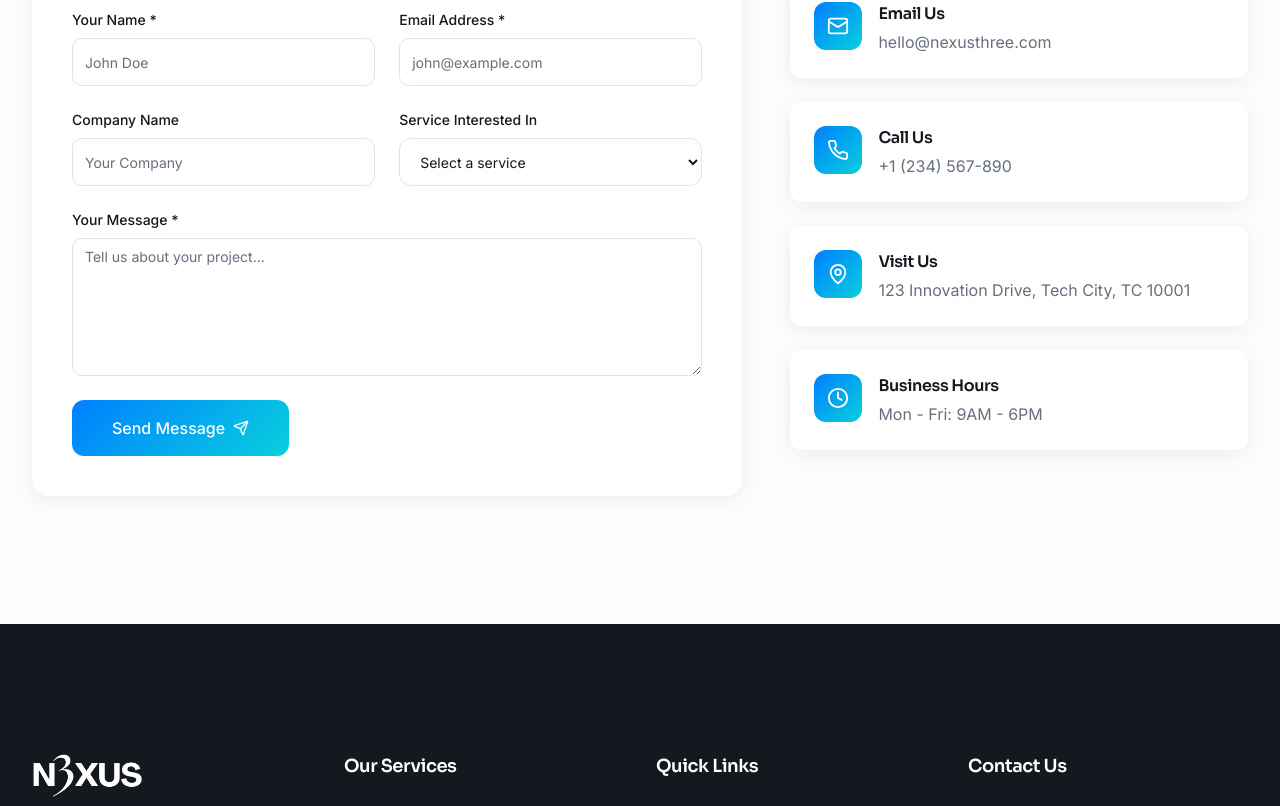
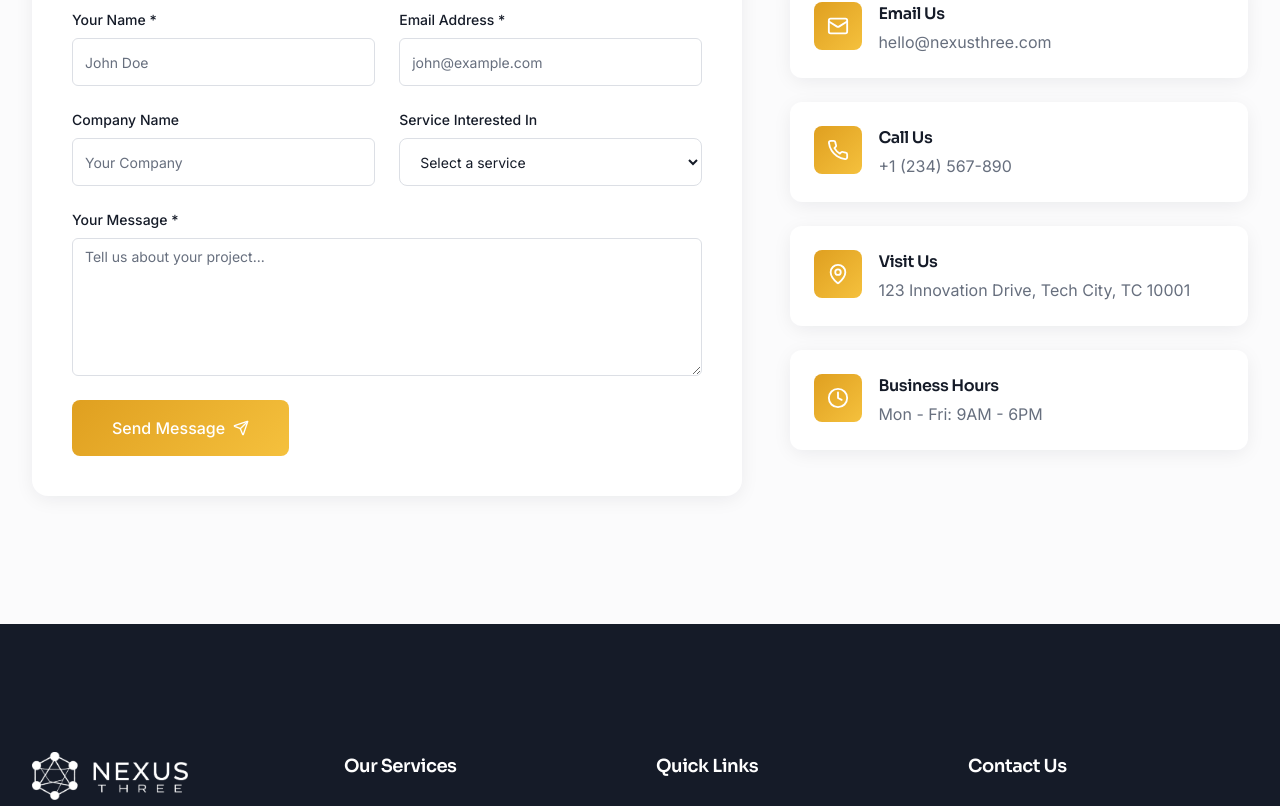
Before and after one commit to shahzadameerofficial/nexus-three, a React (Vite) app: page /nexus-three/contact in a window 1280 px wide. Shown: the part 607-1413 px from the top of the page. Built offline with nearby package versions, Linux system fonts and the light colour scheme; the HTML template or start-up script is replaced by a standard one.

Commit message:
Gold Theme

```diff
--- a/src/components/Footer.tsx
+++ b/src/components/Footer.tsx
@@ -1,6 +1,6 @@
 import { Link } from "react-router-dom";
 import { Mail, Phone, MapPin, Linkedin, Twitter, Instagram, Facebook } from "lucide-react";
-import nexusLogo from "@/assets/nexus-logo.png";
+import nexusLogo from "@/assets/logo.png";
 
 const Footer = () => {
   const currentYear = new Date().getFullYear();
--- a/src/components/Header.tsx
+++ b/src/components/Header.tsx
@@ -3,7 +3,7 @@ import { Link, useLocation } from "react-router-dom";
 import { motion, AnimatePresence } from "framer-motion";
 import { Menu, X } from "lucide-react";
 import { Button } from "@/components/ui/button";
-import nexusLogo from "@/assets/nexus-logo.png";
+import nexusLogo from "@/assets/logo.png";
 
 const navLinks = [
   { name: "Home", path: "/" },
--- a/src/index.css
+++ b/src/index.css
@@ -6,95 +6,98 @@
 
 @layer base {
   :root {
-    /* Nexus Three Brand Colors */
+    /* Nexus Three Professional Brand Colors - Deep Navy + Gold */
     --background: 0 0% 100%;
-    --foreground: 220 20% 10%;
+    --foreground: 222 30% 12%;
 
     --card: 220 20% 98%;
-    --card-foreground: 220 20% 10%;
+    --card-foreground: 222 30% 12%;
 
     --popover: 0 0% 100%;
-    --popover-foreground: 220 20% 10%;
+    --popover-foreground: 222 30% 12%;
 
-    /* Primary - Deep dark blue */
-    --primary: 220 25% 8%;
+    /* Primary - Deep Navy */
+    --primary: 222 47% 15%;
     --primary-foreground: 0 0% 98%;
 
-    /* Secondary - Light gray-blue */
-    --secondary: 220 15% 96%;
-    --secondary-foreground: 220 20% 15%;
+    /* Secondary - Subtle warm gray */
+    --secondary: 220 15% 95%;
+    --secondary-foreground: 222 30% 20%;
 
     /* Muted */
-    --muted: 220 15% 94%;
+    --muted: 220 15% 92%;
     --muted-foreground: 220 10% 45%;
 
-    /* Accent - Electric Blue */
-    --accent: 200 100% 50%;
-    --accent-foreground: 0 0% 100%;
+    /* Accent - Refined Gold */
+    --accent: 40 75% 50%;
+    --accent-foreground: 222 47% 12%;
 
-    /* Brand gradient colors - Electric Blue to Cyan */
-    --nexus-blue: 210 100% 50%;
-    --nexus-cyan: 185 100% 50%;
-    --nexus-dark: 220 25% 8%;
+    /* Brand colors - Deep Navy + Gold */
+    --nexus-navy: 222 47% 15%;
+    --nexus-navy-light: 222 35% 25%;
+    --nexus-gold: 40 75% 50%;
+    --nexus-gold-light: 43 90% 65%;
+    --nexus-dark: 222 47% 8%;
 
     --destructive: 0 84% 60%;
     --destructive-foreground: 0 0% 98%;
 
-    --border: 220 15% 90%;
-    --input: 220 15% 90%;
-    --ring: 200 100% 50%;
+    --border: 220 15% 88%;
+    --input: 220 15% 88%;
+    --ring: 40 75% 50%;
 
-    --radius: 0.75rem;
+    --radius: 0.5rem;
 
-    /* Custom shadows */
-    --shadow-soft: 0 4px 20px -2px hsl(220 30% 10% / 0.08);
-    --shadow-glow: 0 0 40px hsl(200 100% 50% / 0.3);
-    --shadow-card: 0 10px 40px -10px hsl(220 30% 10% / 0.1);
+    /* Custom shadows - warmer tones */
+    --shadow-soft: 0 4px 20px -2px hsl(222 30% 10% / 0.08);
+    --shadow-glow: 0 0 40px hsl(40 75% 50% / 0.25);
+    --shadow-card: 0 10px 40px -10px hsl(222 30% 10% / 0.1);
+    --shadow-gold: 0 4px 30px -4px hsl(40 75% 50% / 0.35);
 
     --sidebar-background: 0 0% 98%;
-    --sidebar-foreground: 240 5.3% 26.1%;
-    --sidebar-primary: 240 5.9% 10%;
+    --sidebar-foreground: 222 30% 20%;
+    --sidebar-primary: 222 47% 15%;
     --sidebar-primary-foreground: 0 0% 98%;
-    --sidebar-accent: 240 4.8% 95.9%;
-    --sidebar-accent-foreground: 240 5.9% 10%;
-    --sidebar-border: 220 13% 91%;
-    --sidebar-ring: 200 100% 50%;
+    --sidebar-accent: 40 75% 95%;
+    --sidebar-accent-foreground: 222 47% 15%;
+    --sidebar-border: 220 13% 90%;
+    --sidebar-ring: 40 75% 50%;
   }
 
   .dark {
-    --background: 220 25% 4%;
-    --foreground: 0 0% 98%;
+    --background: 222 47% 6%;
+    --foreground: 40 20% 95%;
 
-    --card: 220 25% 8%;
-    --card-foreground: 0 0% 98%;
+    --card: 222 40% 10%;
+    --card-foreground: 40 20% 95%;
 
-    --popover: 220 25% 6%;
-    --popover-foreground: 0 0% 98%;
+    --popover: 222 45% 8%;
+    --popover-foreground: 40 20% 95%;
 
-    --primary: 0 0% 98%;
-    --primary-foreground: 220 25% 8%;
+    --primary: 40 75% 55%;
+    --primary-foreground: 222 47% 8%;
 
-    --secondary: 220 20% 12%;
-    --secondary-foreground: 0 0% 98%;
+    --secondary: 222 35% 14%;
+    --secondary-foreground: 40 20% 90%;
 
-    --muted: 220 20% 15%;
-    --muted-foreground: 220 10% 60%;
+    --muted: 222 30% 16%;
+    --muted-foreground: 220 15% 55%;
 
-    --accent: 200 100% 55%;
-    --accent-foreground: 220 25% 8%;
+    --accent: 40 80% 55%;
+    --accent-foreground: 222 47% 8%;
 
-    --border: 220 20% 18%;
-    --input: 220 20% 18%;
-    --ring: 200 100% 55%;
+    --border: 222 30% 18%;
+    --input: 222 30% 18%;
+    --ring: 40 80% 55%;
 
-    --sidebar-background: 240 5.9% 10%;
-    --sidebar-foreground: 240 4.8% 95.9%;
-    --sidebar-primary: 224.3 76.3% 48%;
-    --sidebar-primary-foreground: 0 0% 100%;
-    --sidebar-accent: 240 3.7% 15.9%;
-    --sidebar-accent-foreground: 240 4.8% 95.9%;
-    --sidebar-border: 240 3.7% 15.9%;
-    --sidebar-ring: 200 100% 55%;
+    --sidebar-background: 222 45% 8%;
+    --sidebar-foreground: 40 20% 90%;
+    --sidebar-primary: 40 75% 55%;
+    --sidebar-primary-foreground: 222 47% 8%;
+    --sidebar-accent: 222 35% 14%;
+    --sidebar-accent-foreground: 40 20% 90%;
+    --sidebar-border: 222 30% 16%;
+    --sidebar-ring: 40 80% 55%;
   }
 }
 
@@ -116,23 +119,40 @@
     font-family: 'Sora', system-ui, sans-serif;
     @apply font-semibold tracking-tight;
   }
-
-  *::selection{
-    @apply text-background;
-    background-color: hsl(var(--nexus-blue) / 0.9);
-  }
 }
 
 @layer utilities {
-  /* Nexus gradient text - Electric Blue to Cyan */
+  /* Nexus gradient text - Rich Gold Gradient */
   .gradient-text {
     @apply bg-clip-text text-transparent;
-    background-image: linear-gradient(135deg, hsl(210 100% 50%) 0%, hsl(184, 93%, 45%) 100%);
+    background-image: linear-gradient(135deg, hsl(35 85% 45%) 0%, hsl(40 75% 50%) 50%, hsl(43 90% 60%) 100%);
   }
 
-  /* Nexus gradient background */
+  /* Gold to Navy gradient text - for dark backgrounds */
+  .gradient-text-gold {
+    @apply bg-clip-text text-transparent;
+    background-image: linear-gradient(135deg, hsl(43 90% 65%) 0%, hsl(40 75% 50%) 100%);
+  }
+
+  /* Navy gradient text - for light backgrounds */
+  .gradient-text-navy {
+    @apply bg-clip-text text-transparent;
+    background-image: linear-gradient(135deg, hsl(222 47% 18%) 0%, hsl(222 35% 30%) 100%);
+  }
+
+  /* Nexus gradient background - Elegant Gold */
   .gradient-nexus {
-    background: linear-gradient(135deg, hsl(210 100% 50%) 0%, hsl(184, 93%, 45%) 100%);
+    background: linear-gradient(135deg, hsl(40 75% 50%) 0%, hsl(43 90% 60%) 100%);
+  }
+
+  /* Navy gradient background */
+  .gradient-navy {
+    background: linear-gradient(135deg, hsl(222 47% 15%) 0%, hsl(222 35% 25%) 100%);
+  }
+
+  /* Accent gradient for backgrounds */
+  .bg-gradient-accent {
+    background: linear-gradient(135deg, hsl(40 75% 50% / 0.15) 0%, hsl(43 90% 65% / 0.1) 100%);
   }
 
   /* Glass effect */
@@ -140,7 +160,7 @@
     @apply bg-background/80 backdrop-blur-lg;
   }
 
-  /* Elegant underline animation */
+  /* Elegant underline animation with gold */
   .link-underline {
     @apply relative;
   }
@@ -148,7 +168,7 @@
   .link-underline::after {
     content: '';
     @apply absolute bottom-0 left-0 w-0 h-[2px] transition-all duration-300;
-    background: linear-gradient(90deg, hsl(210 100% 50%) 0%, hsl(184, 93%, 45%) 100%);
+    background: linear-gradient(90deg, hsl(40 75% 50%) 0%, hsl(43 90% 65%) 100%);
   }
 
   .link-underline:hover::after {
@@ -165,7 +185,7 @@
     @apply max-w-7xl mx-auto;
   }
 
-  /* Animated gradient border */
+  /* Animated gradient border with gold */
   .gradient-border {
     position: relative;
   }
@@ -176,11 +196,21 @@
     inset: 0;
     padding: 1px;
     border-radius: inherit;
-    background: linear-gradient(135deg, hsl(210 100% 50%) 0%, hsl(184, 93%, 45%) 100%);
+    background: linear-gradient(135deg, hsl(40 75% 50%) 0%, hsl(43 90% 65%) 100%);
     -webkit-mask: linear-gradient(#fff 0 0) content-box, linear-gradient(#fff 0 0);
     mask: linear-gradient(#fff 0 0) content-box, linear-gradient(#fff 0 0);
     -webkit-mask-composite: xor;
     mask-composite: exclude;
+  }
+
+  /* Professional card hover */
+  .card-professional {
+    @apply bg-card border border-border/50 transition-all duration-300;
+  }
+
+  .card-professional:hover {
+    @apply border-accent/30 shadow-card;
+    transform: translateY(-2px);
   }
 }
 
@@ -208,8 +238,8 @@
 }
 
 @keyframes pulse-glow {
-  0%, 100% { box-shadow: 0 0 20px hsl(200 100% 50% / 0.3); }
-  50% { box-shadow: 0 0 40px hsl(200 100% 50% / 0.5); }
+  0%, 100% { box-shadow: 0 0 20px hsl(40 75% 50% / 0.2); }
+  50% { box-shadow: 0 0 40px hsl(40 75% 50% / 0.4); }
 }
 
 @keyframes slide-up {
@@ -220,6 +250,11 @@
 @keyframes fade-in {
   from { opacity: 0; }
   to { opacity: 1; }
+}
+
+@keyframes shimmer {
+  0% { background-position: -200% 0; }
+  100% { background-position: 200% 0; }
 }
 
 .animate-float {
@@ -237,3 +272,8 @@
 .animate-fade-in {
   animation: fade-in 0.8s ease-out forwards;
 }
+
+.animate-shimmer {
+  animation: shimmer 3s linear infinite;
+  background-size: 200% 100%;
+}
```
Also changed, not shown: src/components/InteractiveBackground.tsx (+30 -24 lines), src/assets/logo.png (added).
